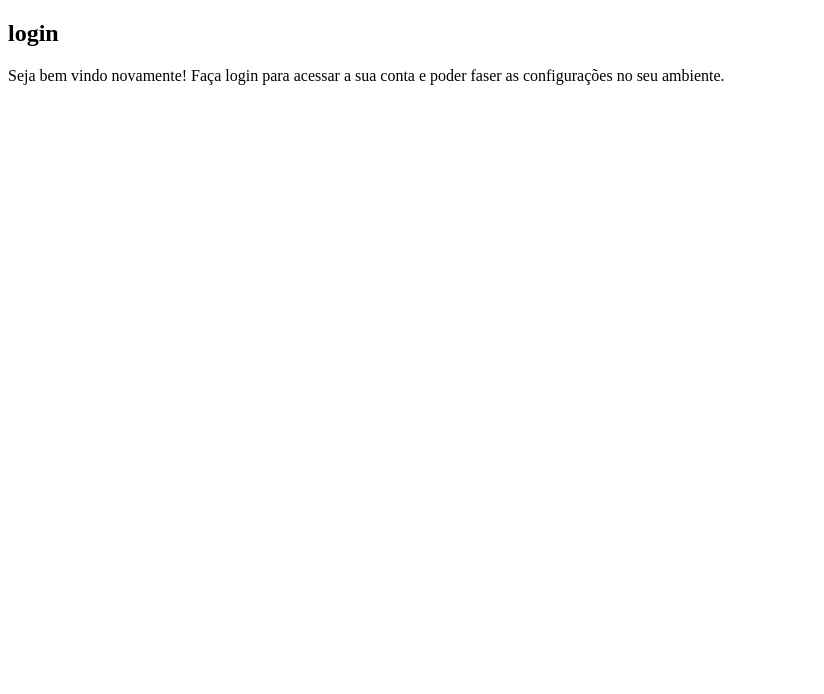
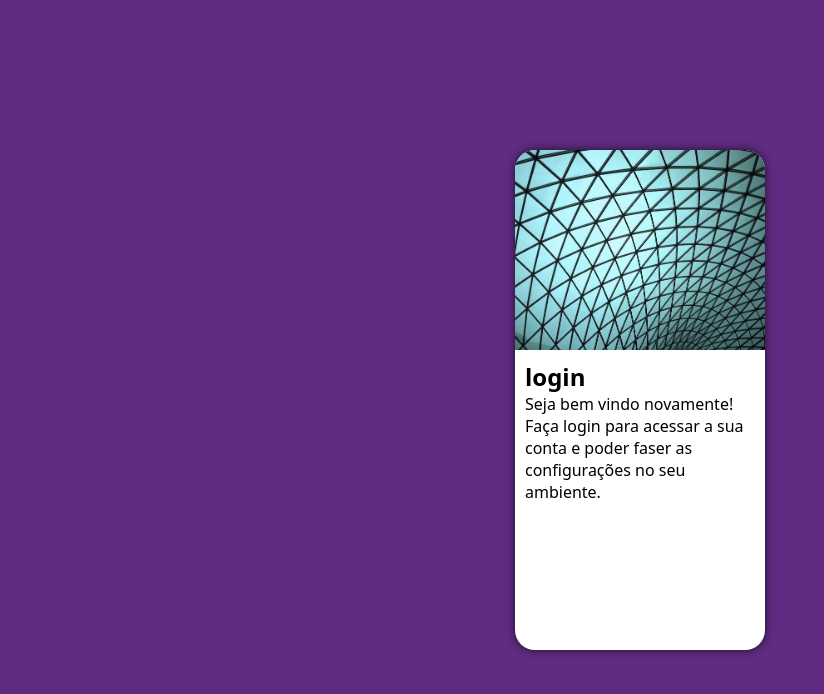
Before and after one commit to JacsonSbalqueiro/TelaDeLogin, a plain HTML site: page index.html in a window 1280 px wide. Shown: the whole page, without its empty margins (0-824 px from the left). Drawn offline with Linux system fonts and the light colour scheme.

Commit message:
Update style.css

```diff
--- a/estilos/style.css
+++ b/estilos/style.css
@@ -4,3 +4,50 @@
 /* Paleta de cores
 verde: #49a09d
 lilas: #5f2c82 */
+
+*{
+    font-family: system-ui, -apple-system, BlinkMacSystemFont, 'Segoe UI', Roboto, Oxygen, Ubuntu, Cantarell, 'Open Sans', 'Helvetica Neue', sans-serif;
+    margin: 0px;
+    padding: 0px;
+    box-sizing: border-box;
+}
+
+body, html{
+    background-color:#5f2c82 ;
+    height: 100vh;
+    width: 100vw;
+}
+
+main{
+    position: relative;
+    height: 100vh;
+    width: 100vw;
+}
+
+section#login{
+    background-color: white;
+    width: 250px;
+    height: 500px;
+    border-radius: 20px;
+    position: absolute;
+    top: 50%;
+    left: 50%;
+    transform: translate(-50%, -50%);
+    overflow: hidden;
+    box-shadow: 0px 0px 10px rgba(0, 0, 0, 0.692);
+}
+
+section#login > div#imagen{
+    background-image: url(../imagens/pexels-pixabay-248921.jpg);
+    height: 200px;
+    background-size: cover;
+    background-repeat: no-repeat;
+    background-position: right ;
+    display: block;
+
+}
+
+section#login > div#formulario{
+    display: block;
+    padding: 10px;
+}
```
